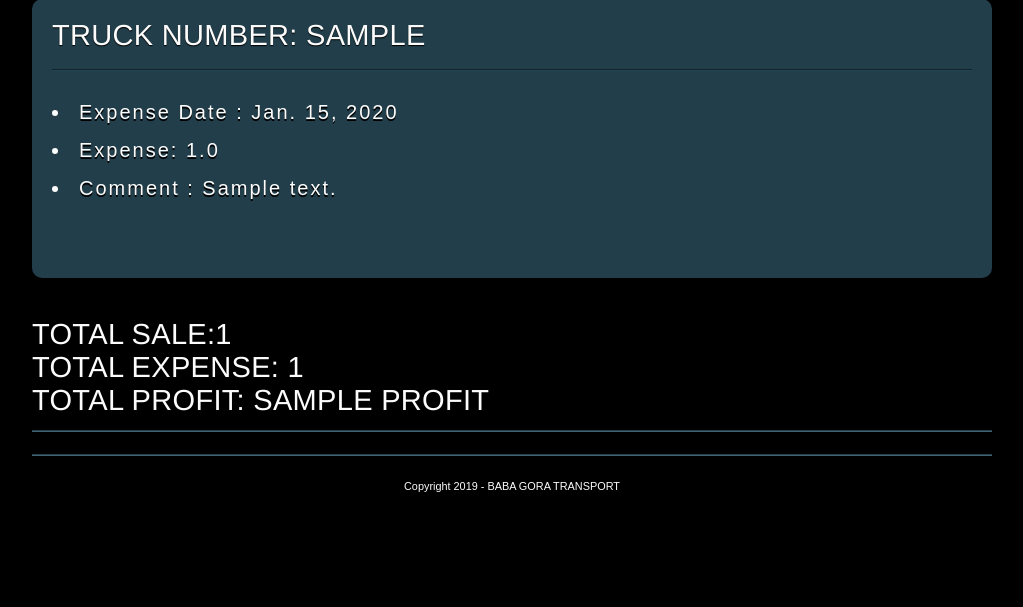
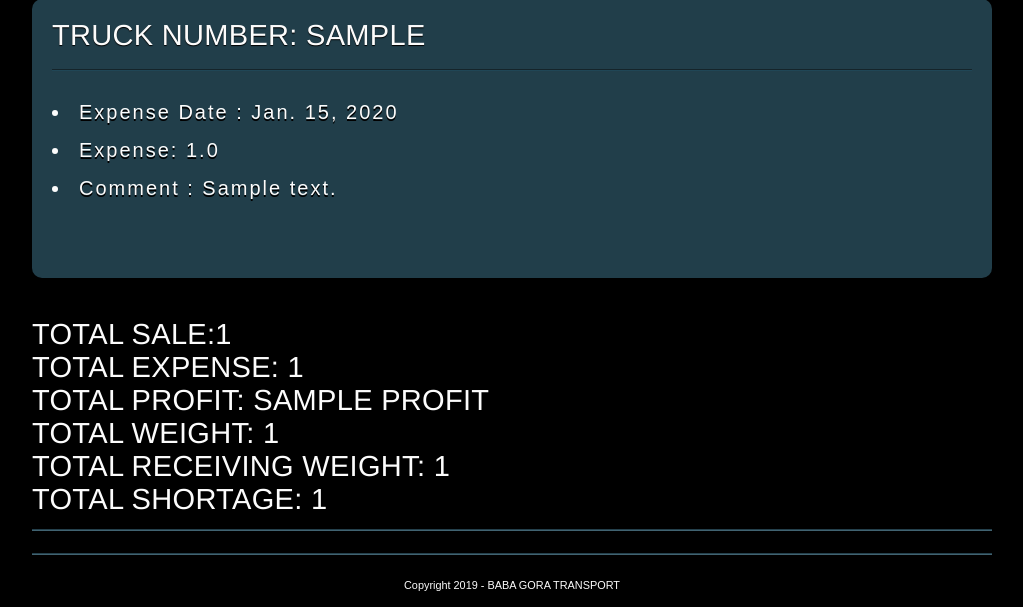
Before and after one commit to tahseen09/transport, a Django app: template templates/detail.html in a window 1280 px wide. Shown: the part 1038-1645 px from the top of the page, without its empty margins (128-1151 px from the left). Before the commit the page ends 1530 px from the top, so only its background shows below. Run offline with Django 3.2, Linux system fonts and the light colour scheme; tables that the repository leaves empty hold one stand-in row (values such as "Sample post"); the template is opened without the code that fills it: values that come from a table or form of the project are taken from there, most other values are stand-ins (such as "Sample title", 1, 10 or a date in 2020).

Commit message:
Logical changes

```diff
--- a/templates/dashboard.html
+++ b/templates/dashboard.html
@@ -166,7 +166,7 @@
 			</div>
 			<h1>&nbsp;</h1>
 
-	<h2 style="color: #fff;">Total Sale: {{total_sale}} <br> Total Expenses: {{total_expense}}  <br> Total Profit: {{profit}}</h2>
+	<h2 style="color: #fff;">Total Sale: {{total_sale}} <br> Total Expenses: {{total_expense}}  <br> Total Profit: {{profit}} <br> Total Weight: {{total_weight}} <br> Total Receiving Weight: {{total_rec_weight}} <br> Total Shortage: {{total_shortage}}</h2>
 
 
 		</div>
--- a/templates/detail.html
+++ b/templates/detail.html
@@ -72,7 +72,7 @@
                     </div>
                 {% endfor %}
                 </article>
-            <h2>Total Sale:{{total_sale}}<br>Total Expense: {{total_expense}} <br> Total Profit: {{profit}}</h2>
+            <h2>Total Sale:{{total_sale}}<br>Total Expense: {{total_expense}} <br> Total Profit: {{profit}} <br> Total Weight: {{total_weight}} <br> Total Receiving Weight: {{total_rec_weight}} <br> Total Shortage: {{total_shortage}}</h2>
                 <div class="line"></div>
             </section>
         <footer>
--- a/truck/views.py
+++ b/truck/views.py
@@ -70,6 +70,9 @@ def dashboard(request):
 
         for r in road:
             total_sale = total_sale+r.total_cost
+            total_weight = total_weight+r.total_weight
+            total_rec_weight = total_rec_weight+r.rec_weight
+            total_shortage = total_shortage+r.shortage
         for e in expenses:
             total_expense = total_expense+e.expense
         profit = total_sale-total_expense
@@ -89,7 +92,8 @@ def dashboard(request):
         for e in expenses:
             total_expense = total_expense+e.expense
         profit = total_sale-total_expense
-        context = {"road":road, "expenses":expenses, "total_sale":total_sale, "total_expense": total_expense, "profit":profit}
+        context = {"road": road, "expenses": expenses, "total_sale": total_sale, "total_weight": total_weight,
+                   "total_rec_weight": total_rec_weight, "total_shortage": total_shortage, "total_expense": total_expense, "profit": profit}
         return render(request, "dashboard.html", context)
 
 @login_required
```
